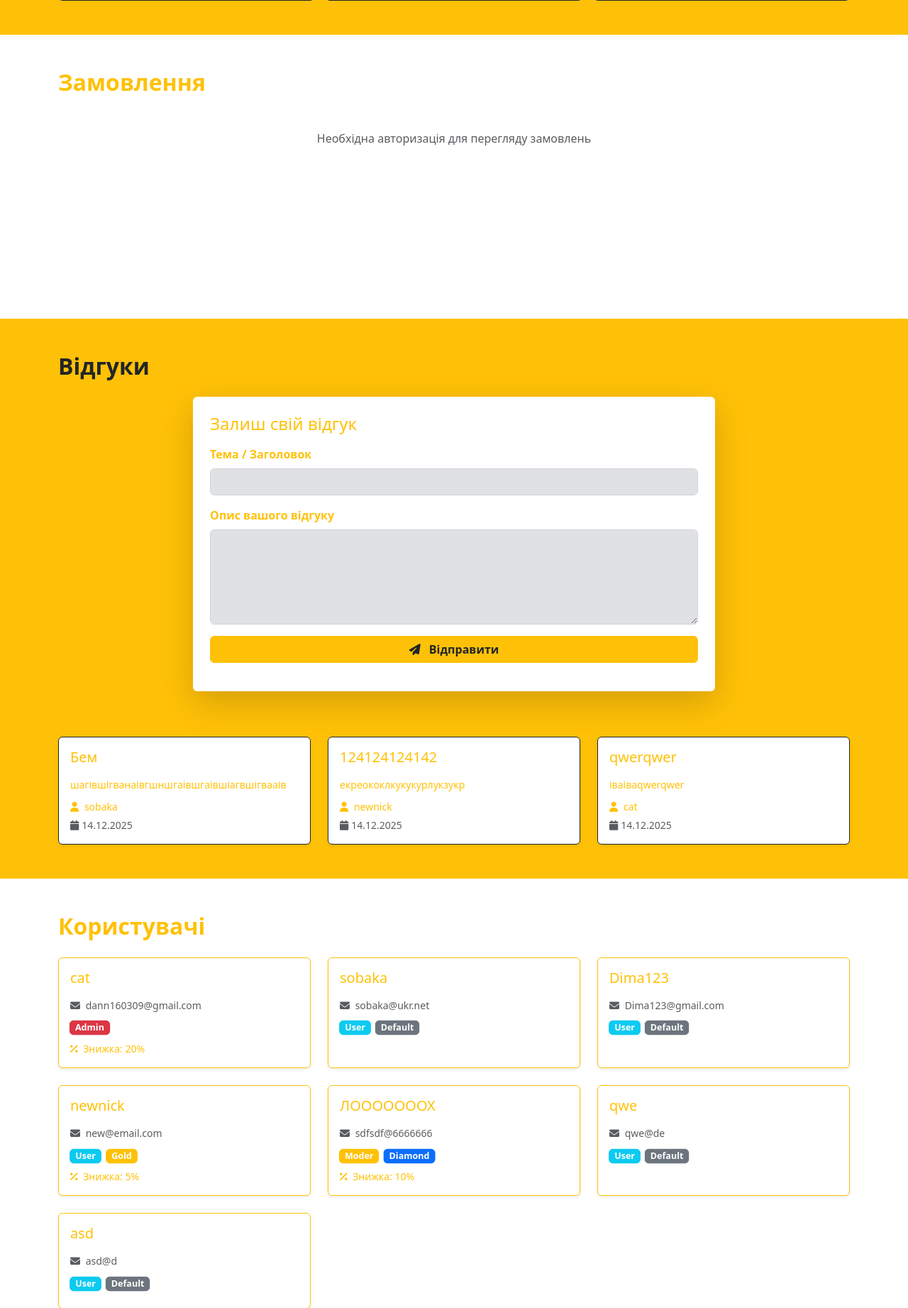
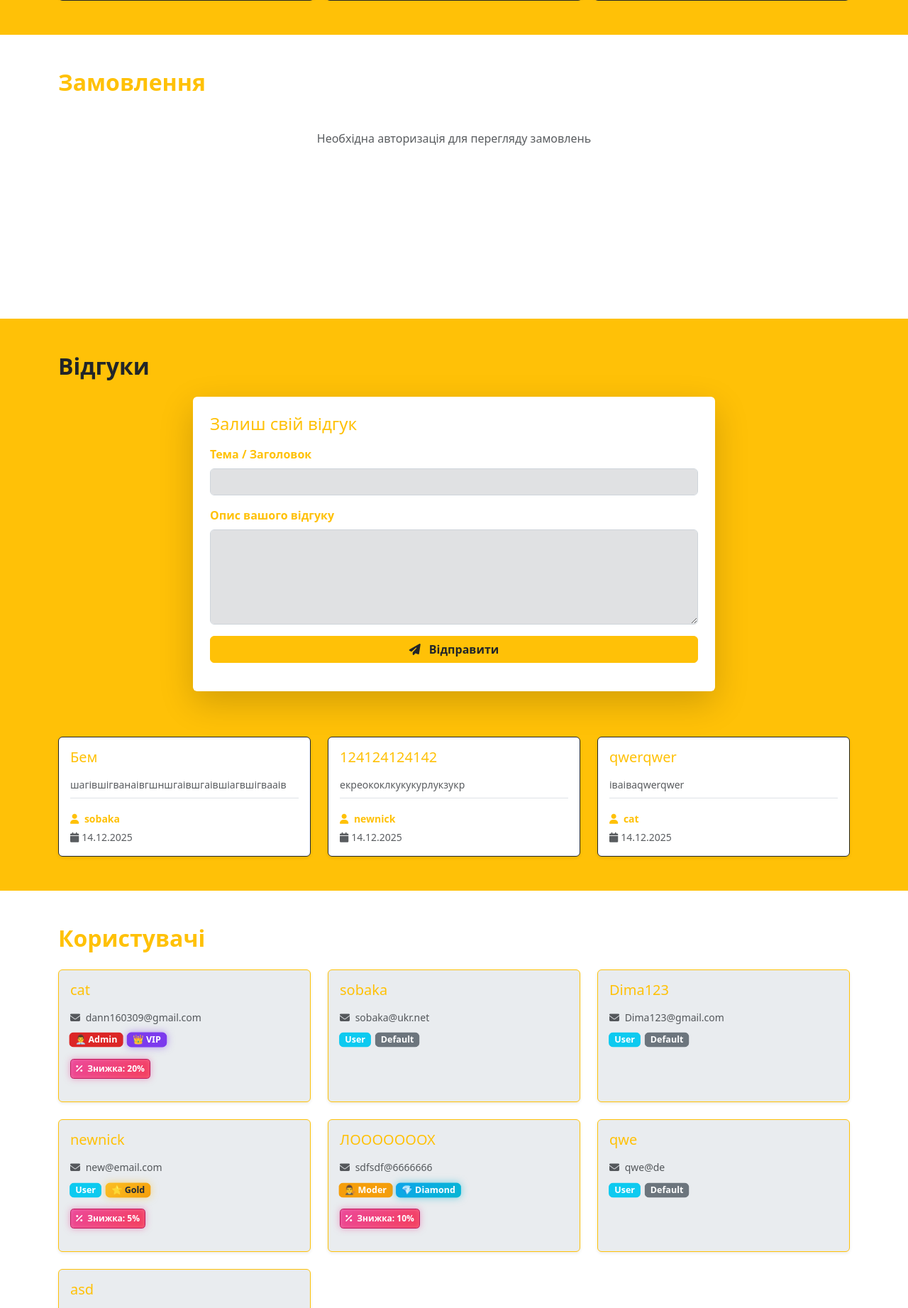
Before and after one commit to DanyloLyk/Ne_Programisty, a Flask app: page /api in a window 1280 px wide. Shown: the part 4032-5875 px from the top of the page at 71% size. Run offline with Flask 3, Linux system fonts and the light colour scheme; a user stored in the database is signed in; data comes from the database, SQL or seed files in the repository; some libraries are stand-ins or nearby versions.

Commit message:
fix bugs 9-10

```diff
--- a/app/models/user.py
+++ b/app/models/user.py
@@ -24,7 +24,7 @@ class User(db.Model):
         'VIP': {
             'label': 'VIP',
             'discount_percent': 20,
-            'badge_class': 'success'
+            'badge_class': 'purple'
         },
     }
 
--- a/app/static/css/style.css
+++ b/app/static/css/style.css
@@ -1173,6 +1173,84 @@ body {
   box-shadow: 0 6px 15px rgba(255, 193, 7, 0.2);
 }
 
+/* VIP бейджи з фіолетовим кольором */
+.bg-purple {
+  background-color: #7c3aed !important;
+  color: white !important;
+  box-shadow: 0 0 10px rgba(124, 58, 237, 0.5);
+}
+
+.bg-purple:hover {
+  background-color: #6d28d9 !important;
+  box-shadow: 0 0 15px rgba(124, 58, 237, 0.8);
+}
+
+/* Diamond бейджи з синім кольором */
+.bg-diamond {
+  background: linear-gradient(135deg, #0ea5e9 0%, #06b6d4 100%) !important;
+  color: white !important;
+  font-weight: bold;
+  box-shadow: 0 0 10px rgba(6, 182, 212, 0.5);
+}
+
+.bg-diamond:hover {
+  box-shadow: 0 0 15px rgba(6, 182, 212, 0.8);
+}
+
+/* Gold бейджи з жовтим кольором */
+.bg-gold {
+  background: linear-gradient(135deg, #fbbf24 0%, #f59e0b 100%) !important;
+  color: #1f2937 !important;
+  font-weight: bold;
+  box-shadow: 0 0 10px rgba(251, 191, 36, 0.5);
+}
+
+.bg-gold:hover {
+  box-shadow: 0 0 15px rgba(251, 191, 36, 0.8);
+}
+
+/* Admin бейджи з червоним кольором */
+.bg-admin {
+  background-color: #dc2626 !important;
+  color: white !important;
+  font-weight: bold;
+}
+
+.bg-admin:hover {
+  background-color: #b91c1c !important;
+}
+
+/* Moder бейджи з помаранчевим кольором */
+.bg-moder {
+  background-color: #f59e0b !important;
+  color: white !important;
+  font-weight: bold;
+}
+
+.bg-moder:hover {
+  background-color: #d97706 !important;
+}
+
+/* Стиль для знижки з обводкою та сяйвом (менший) */
+.discount-badge {
+  display: inline-block;
+  background: linear-gradient(135deg, #ec4899 0%, #f43f5e 100%) !important;
+  color: white !important;
+  font-weight: bold;
+  font-size: 0.75rem; /* трохи менший шрифт */
+  padding: 0.25rem 0.45rem; /* зменшено паддінг */
+  border-radius: 0.3rem; /* трохи менше скруглення */
+  border: 1.5px solid #be185d;
+  box-shadow: 0 0 10px rgba(236, 72, 153, 0.5), inset 0 0 6px rgba(255, 255, 255, 0.2);
+  transition: all 0.3s ease;
+}
+
+.discount-badge:hover {
+  box-shadow: 0 0 18px rgba(236, 72, 153, 0.7), inset 0 0 10px rgba(255, 255, 255, 0.3);
+  transform: scale(1.03);
+}
+
+
 /* Responsive стилі */
 @media (max-width: 768px) {
   .moderator-toggle-btn {
--- a/app/static/js/api/feedbacks.js
+++ b/app/static/js/api/feedbacks.js
@@ -53,11 +53,11 @@ document.addEventListener("DOMContentLoaded", () => {
                                 </div>
                             ` : ""}
                         </div>
-                        <p class="card-text text-warning small mb-2">${feedback.description}</p>
-                        <div class="mt-auto">
-                            <small class="text-warning">
+                    <p class="text-muted small mb-2">${feedback.description}</p>
+                        <div class="mt-auto pt-3 border-top border-subtle">
+                            <small class="text-warning fw-bold">
                                 <i class="fa-solid fa-user me-1"></i>
-                                ${feedback.user?.nickname || feedback.nickname || "Анонімний користувач"}
+                                ${feedback.user?.nickname || "Анонімний користувач"}
                             </small>
                             ${feedback.created_at ? `<div class="text-muted small mt-1"><i class="fa-solid fa-calendar me-1"></i>${new Date(feedback.created_at).toLocaleDateString('uk-UA')}</div>` : ""}
                         </div>
--- a/app/static/js/api/users.js
+++ b/app/static/js/api/users.js
@@ -36,29 +36,42 @@ document.addEventListener("DOMContentLoaded", () => {
             const isModerator = window.isModeratorMode();
 
             const statusBadgeClass = {
-                "Admin": "bg-danger",
-                "Moder": "bg-warning",
+                "Admin": "bg-admin",
+                "Moder": "bg-moder",
                 "User": "bg-info"
             }[user.status] || "bg-secondary";
 
+            const statusIcon = {
+                "Admin": "👨‍💼 ",
+                "Moder": "👨‍⚖️ ",
+                "User": ""
+            }[user.status] || "";
+
             const privilegeBadgeClass = {
                 "VIP": "bg-purple",
-                "Diamond": "bg-primary",
-                "Gold": "bg-warning",
+                "Diamond": "bg-diamond",
+                "Gold": "bg-gold",
                 "Default": "bg-secondary"
             }[user.privilege] || "bg-secondary";
 
+            const privilegeIcon = {
+                "VIP": "👑 ",
+                "Diamond": "💎 ",
+                "Gold": "⭐ ",
+                "Default": ""
+            }[user.privilege] || "";
+
             colDiv.innerHTML = `
-                <div class="card h-100 shadow-sm border border-warning">
+                <div class="card h-100 shadow-sm bg-body-secondary border border-warning card-hover-animate">
                     <div class="card-body d-flex flex-column">
                         <div class="d-flex justify-content-between align-items-start mb-2">
                             <h5 class="card-title text-warning">${user.nickname}</h5>
                             ${isModerator ? `
                                 <div class="d-flex gap-2">
-                                    <button class="btn btn-sm btn-outline-warning edit-user-btn" data-user-id="${user.id}">
+                                    <button class="btn btn-sm btn-outline-warning edit-user-btn" data-user-id="${user.id}" title="Редагувати">
                                         <i class="fa-solid fa-pencil"></i>
                                     </button>
-                                    <button class="btn btn-sm btn-outline-danger delete-user-btn" data-user-id="${user.id}">
+                                    <button class="btn btn-sm btn-outline-danger delete-user-btn" data-user-id="${user.id}" title="Видалити">
                                         <i class="fa-solid fa-trash"></i>
                                     </button>
                                 </div>
@@ -68,12 +81,14 @@ document.addEventListener("DOMContentLoaded", () => {
                             <i class="fa-solid fa-envelope me-1"></i> ${user.email}
                         </p>
                         <div class="mb-2">
-                            <span class="badge ${statusBadgeClass} me-1">${user.status}</span>
-                            <span class="badge ${privilegeBadgeClass}">${user.privilege}</span>
+                            <span class="badge ${statusBadgeClass} me-1">${statusIcon}${user.status}</span>
+                            <span class="badge ${privilegeBadgeClass}">${privilegeIcon}${user.privilege}</span>
                         </div>
                         ${user.discount_percent ? `
-                            <p class="text-warning small mb-0">
-                                <i class="fa-solid fa-percent me-1"></i> Знижка: ${user.discount_percent}%
+                            <p class="mt-2">
+                                <span class="discount-badge">
+                                    <i class="fa-solid fa-percent me-1"></i> Знижка: ${user.discount_percent}%
+                                </span>
                             </p>
                         ` : ""}
                     </div>
--- a/app/templates/api.html
+++ b/app/templates/api.html
@@ -144,7 +144,7 @@ document.addEventListener('DOMContentLoaded', async function() {
                 <h2 class="fw-bold mb-4 text-dark">Завітай до нас!</h2>
                 <div class="row g-4">
                     <div class="col-md-4">
-                        <div class="card border-dark shadow-sm h-100 contact-card">
+                        <div class="card shadow-sm h-100 bg-body-secondary border border-warning contact-card card-hover-animate">
                             <div class="card-body">
                                 <i class="fa-solid fa-location-dot fa-3x text-dark mb-3"></i>
                                 <h5 class="card-title text-dark fw-bold">Адреса</h5>
@@ -156,7 +156,7 @@ document.addEventListener('DOMContentLoaded', async function() {
                         </div>
                     </div>
                     <div class="col-md-4">
-                        <div class="card border-dark shadow-sm h-100 contact-card">
+                        <div class="card shadow-sm h-100 bg-body-secondary border border-warning contact-card card-hover-animate">
                             <div class="card-body">
                                 <i class="fa-solid fa-phone fa-3x text-dark mb-3"></i>
                                 <h5 class="card-title text-dark fw-bold">Телефон</h5>
@@ -167,7 +167,7 @@ document.addEventListener('DOMContentLoaded', async function() {
                         </div>
                     </div>
                     <div class="col-md-4">
-                        <div class="card border-dark shadow-sm h-100 contact-card">
+                        <div class="card shadow-sm h-100 bg-body-secondary border border-warning contact-card card-hover-animate">
                             <div class="card-body">
                                 <i class="fa-solid fa-envelope fa-3x text-dark mb-3"></i>
                                 <h5 class="card-title text-dark fw-bold">Email</h5>
```
